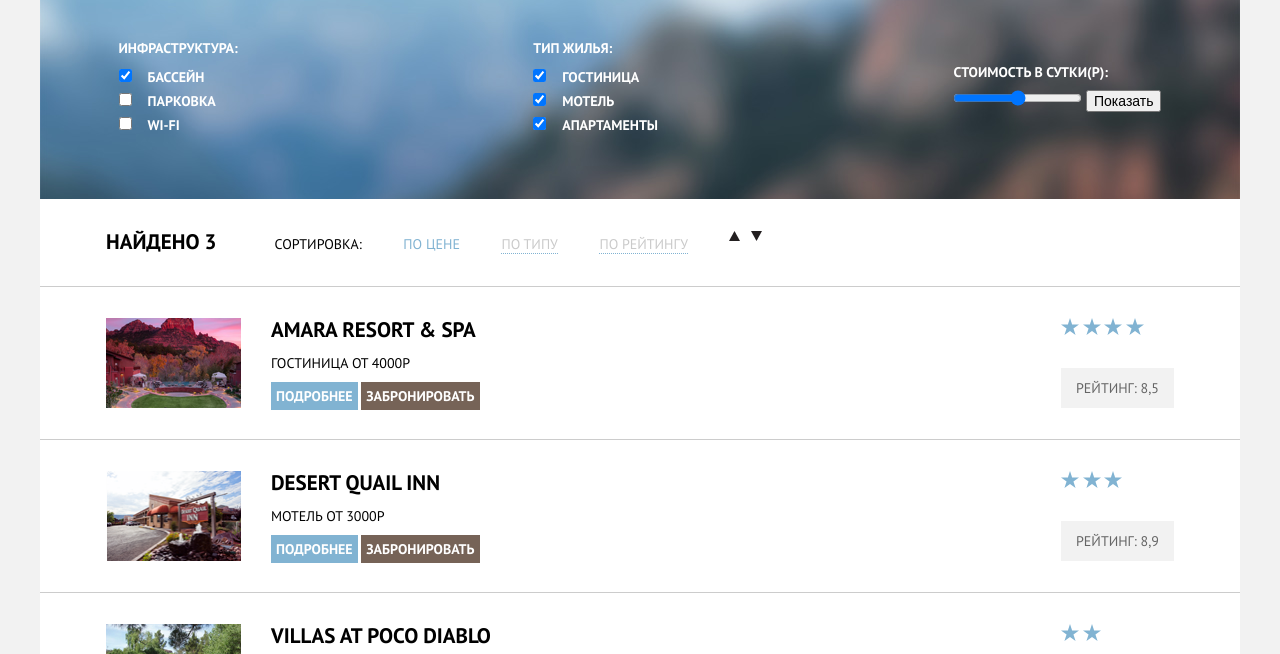
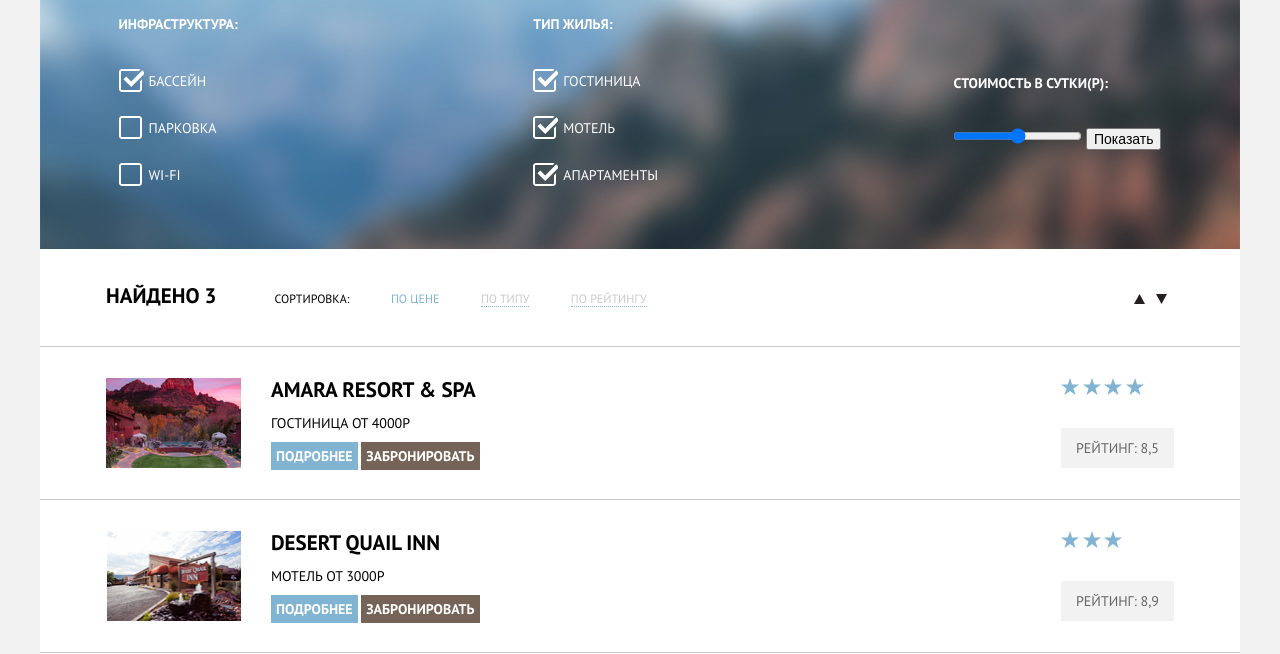
Before and after one commit to LeoNeko/181454-sedona, a plain HTML site: page category.html in a window 1280 px wide. Shown: the part 73-727 px from the top of the page. Drawn offline with Linux system fonts and the light colour scheme; files whose address does not match are found by name.

Commit message:
промежуточный

```diff
--- a/category.html
+++ b/category.html
@@ -48,11 +48,11 @@
 					<li><a class="active" href="#">по цене</a></li>
 					<li><a href="#">по типу</a></li>
 					<li><a href="#">по рейтингу</a></li>
-					<li>
-						<i class="icon-up-dir"></i>
-						<i class="icon-down-dir"></i>
-					</li>
 				</ul>
+				<div>
+					<i class="icon-up-dir"></i>
+					<i class="icon-down-dir"></i>
+				</div>
 			</section>
 				<section class="hotel-element">
 					<img width="135" height="90" src="img/categories_06.png">
--- a/css/css.css
+++ b/css/css.css
@@ -85,7 +85,10 @@ h1, h2, h3, h4{
 /****** menu ********/
 
 .sort-hotel{
-	padding: 15px 66px;
+	display: flex;
+	justify-content: space-between;
+
+	padding: 35px 66px;
 	border-bottom: 1px solid #ccc;
 }
 
@@ -127,12 +130,18 @@ nav a:active{
 	color: #dadada;
 }
 
-nav ul,
+nav ul{
+	list-style-type: none;
+	text-transform: uppercase;
+	margin: 0;
+	padding: 15.5px;
+}
+
 .sort-hotel ul{
 	list-style-type: none;
 	text-transform: uppercase;
 	margin: 0;
-	padding: 15.5px 0;
+	padding: 0;
 }
 
 nav a.active{
@@ -143,7 +152,7 @@ nav a.active{
 	display: inline;
 	padding-right: 38px;
 
-	font-size: 14px;
+	font-size: 12px;
 }
 
 nav ul::after{
@@ -313,8 +322,19 @@ h2 .sub-heading{
 }
 
 .popup-form form{
-	padding: 0 55px 55px 55px;
+	padding: 55px 55px 55px 55px;
 }
+
+.popup-form input{
+	height: 38px;
+	width: auto;
+
+	padding: 5px 35px 5px 12px;
+	border: 0;
+
+	background-color: #f2f2f2;
+}
+
 
 .filter-hotel{
 	background: url(../img/categories_header.jpg);
@@ -324,6 +344,25 @@ h2 .sub-heading{
 	border: 0;
 }
 
+.hotel-input{
+	display: flex;
+	margin-bottom: 28px;
+}
+
+.hotel-input input{
+	flex-grow: 1;
+}
+
+.hotel-input label{
+	width: 92px;
+
+	align-self: center;
+	margin-right: 23px;
+}
+
+.hotel-input:nth-child(3){
+	margin-bottom: 55px;
+}
 .hotel-input input[type="submit"]{
 	width: 455px;
 	height: 55px;
@@ -467,19 +506,17 @@ third-screen{
 
 .filter-hotel{
 
-	padding: 0 66px;
+	padding: 30px 66px;
 
-	height: 217px;
 	background-image: url(../img/categories_header.jpg);
 }
 
 legend{
 	color: #FFF;
+	margin-bottom: 28px;
 }
 
 input[type="checkbox"] + label{
-	margin-left: 16px;
-
 	color: #FFF;
 	font-size: 14px;
 }
@@ -538,7 +575,7 @@ input[type="checkbox"] + label{
 }
 
 footer{
-	display: flex !important;
+	display: flex;
 	justify-content: space-around;
 	align-items: center;
 
@@ -548,6 +585,51 @@ footer{
 	height: 120px;
 	background-color: rgba(255, 255, 255,50);
 }
+
+input[type="checkbox"]{
+	display: none;
+
+}
+
+input[type="checkbox"] + label{
+	position: relative;
+	padding-left: 30px;
+	line-height: 25px;
+	font-weight: 400;
+	display: inline-block;
+	vertical-align: top;
+	cursor: pointer;
+	margin-bottom: 22px;
+}
+
+input[type="checkbox"]:last-child + label:last-child{
+	margin-bottom: 0;
+}
+
+input[type="checkbox"] + label::before{
+	content: "";
+	display: block;
+	position: absolute;
+	top: 0;
+	left: 0;
+	width: 25px;
+	height: 25px;
+	background: url(../img/svg/checkbox-off.svg) no-repeat;
+}
+
+input[type="checkbox"]:checked + label::before,
+input[type="checkbox"]:checked + label::before{
+	content: "";
+	display: block;
+	position: absolute;
+	top: 0;
+	left: 0;
+	width: 25px;
+	height: 25px;
+	background: url(../img/svg/checkbox-on.svg) no-repeat;
+}
+
+
 
 .raiting-show{
 	padding: 8px 15px;
@@ -572,19 +654,22 @@ i.star:before{
 
 i.icon-up-dir:before{
 	content: "";
+	position: relative;
 	display: inline-block;
     width: 18px;
     height: 18px;
 
+	top: 10px;
 	background: url(../img/svg/icon-up-dir.svg) no-repeat;
 }
 
 i.icon-down-dir:before{
 	content: "";
+	position: relative;
 	display: inline-block;
     width: 18px;
     height: 18px;
-
+	top: 10px;
 	background: url(../img/svg/icon-down-dir.svg) no-repeat;
 }
 
```
Also changed, not shown: index.html (+7 -0 lines).
